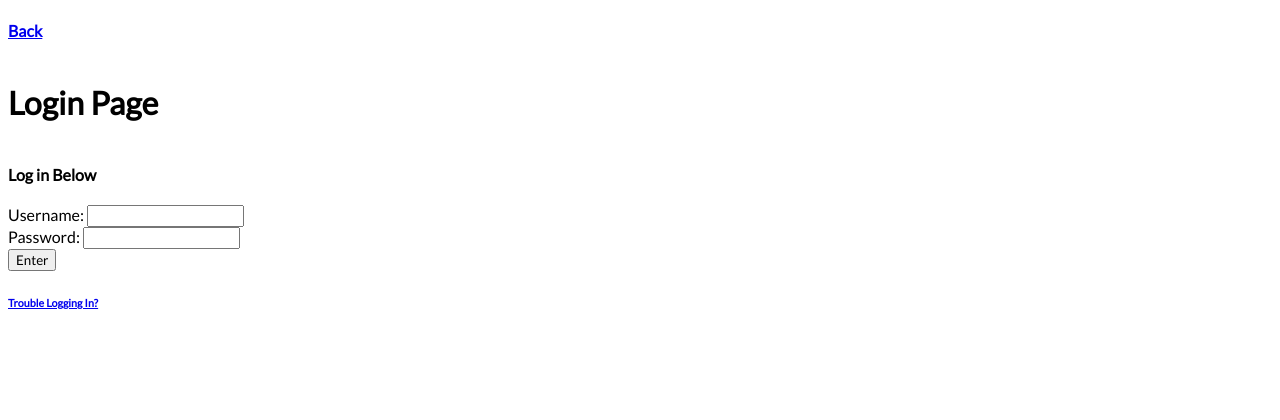
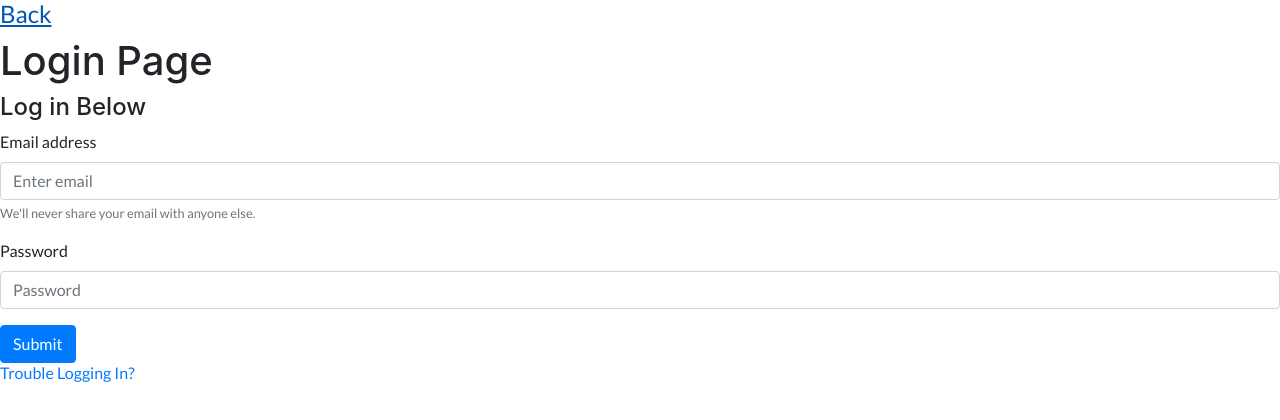
Before and after one commit to jeffklouda/guate_te_incluye_web_site, a plain HTML site: page login.html in a window 1280 px wide. Drawn offline with nearby package versions, Linux system fonts and the light colour scheme.

Commit message:
Login Pages with Bootstrap

```diff
--- a/login.html
+++ b/login.html
@@ -7,18 +7,28 @@
     <title>Guate te Incluye</title>
     <link href="https://fonts.googleapis.com/css?family=Lato" rel="stylesheet">
     <link href="global.css" rel="stylesheet">
+    <link rel="stylesheet" href="https://stackpath.bootstrapcdn.com/bootstrap/4.1.3/css/bootstrap.min.css" integrity="sha384-MCw98/SFnGE8fJT3GXwEOngsV7Zt27NXFoaoApmYm81iuXoPkFOJwJ8ERdknLPMO" crossorigin="anonymous">
 </head>
 
 <body>
   <a href="index.html"><h4>Back</h4></a>
   <h1> Login Page </h1>
   <h4> Log in Below </h4>
-  <form action ="">
-  Username: <input type="text" name="user"><br>
-  Password: <input type="password" name="password"><br>
-  <a href="company_dashboard.html"><button type="button"> Enter </button></a><br>
+  <form>
+  <div class="form-group">
+    <label for="exampleInputEmail1">Email address</label>
+    <input type="email" class="form-control" id="exampleInputEmail1" aria-describedby="emailHelp" placeholder="Enter email">
+    <small id="emailHelp" class="form-text text-muted">We'll never share your email with anyone else.</small>
+  </div>
+  <div class="form-group">
+    <label for="exampleInputPassword1">Password</label>
+    <input type="password" class="form-control" id="exampleInputPassword1" placeholder="Password">
+  </div>
+  <button type="submit" class="btn btn-primary">Submit</button>
   <a href  = "trouble_logging_in.html"> <h6> Trouble Logging In? </h6></a>
-  </form>
-
+</form>
 </body>
+<script src="https://code.jquery.com/jquery-3.3.1.slim.min.js" integrity="sha384-q8i/X+965DzO0rT7abK41JStQIAqVgRVzpbzo5smXKp4YfRvH+8abtTE1Pi6jizo" crossorigin="anonymous"></script>
+<script src="https://cdnjs.cloudflare.com/ajax/libs/popper.js/1.14.3/umd/popper.min.js" integrity="sha384-ZMP7rVo3mIykV+2+9J3UJ46jBk0WLaUAdn689aCwoqbBJiSnjAK/l8WvCWPIPm49" crossorigin="anonymous"></script>
+<script src="https://stackpath.bootstrapcdn.com/bootstrap/4.1.3/js/bootstrap.min.js" integrity="sha384-ChfqqxuZUCnJSK3+MXmPNIyE6ZbWh2IMqE241rYiqJxyMiZ6OW/JmZQ5stwEULTy" crossorigin="anonymous"></script>
 </html>
```
Also changed, not shown: trouble_logging_in.html (+15 -4 lines).
